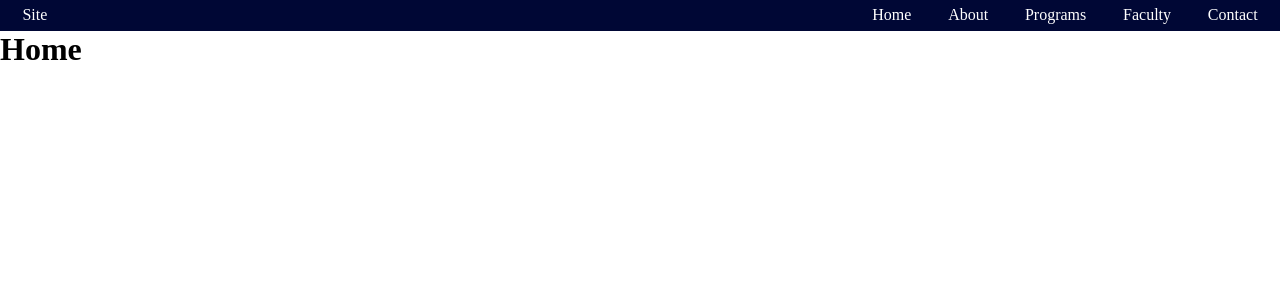
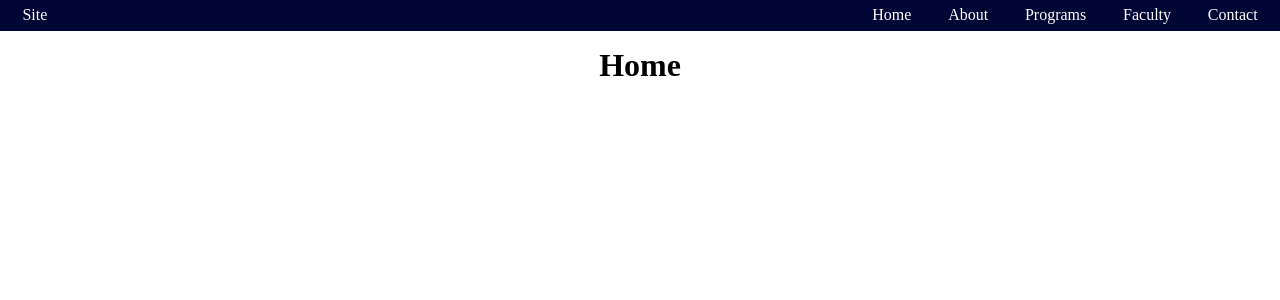
Before and after one commit to davcisneros0/IT-Department-React, a React (Create React App) app in the folder it-department-site/: page / in a window 1280 px wide. Shown: the top 300 px of the page. Built offline with nearby package versions, Linux system fonts and the light colour scheme.

Commit message:
Install react-router-dom for routing

```diff
--- a/it-department-site/package.json
+++ b/it-department-site/package.json
@@ -8,6 +8,7 @@
     "@testing-library/user-event": "^13.5.0",
     "react": "^18.3.1",
     "react-dom": "^18.3.1",
+    "react-router-dom": "^6.28.0",
     "react-scripts": "5.0.1",
     "web-vitals": "^2.1.4"
   },
--- a/it-department-site/src/App.js
+++ b/it-department-site/src/App.js
@@ -31,7 +31,9 @@ function App() {
   return (
   <>
     <Navbar />
+    <div className="container">
     {component}
+    </div>
   </>
   );
 }
--- a/it-department-site/src/styles.css
+++ b/it-department-site/src/styles.css
@@ -34,3 +34,8 @@
     color: rgb(190, 190, 190);
     transition: 0.3s ease;
 }
+
+.container {
+    margin: 1em;
+    text-align: center;
+}
```
Also changed, not shown: 1 other file (tests, documents, lock files or other folders).
